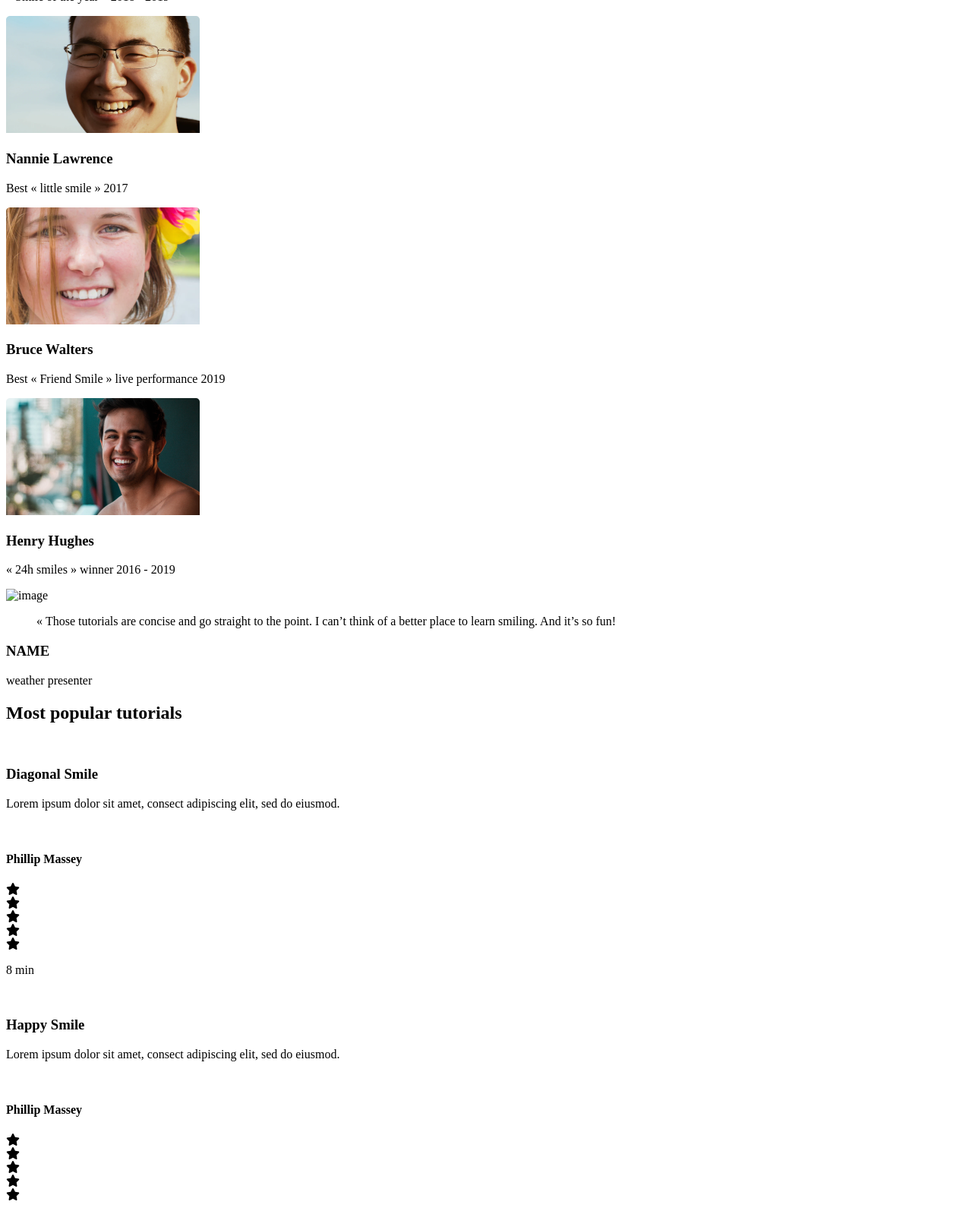
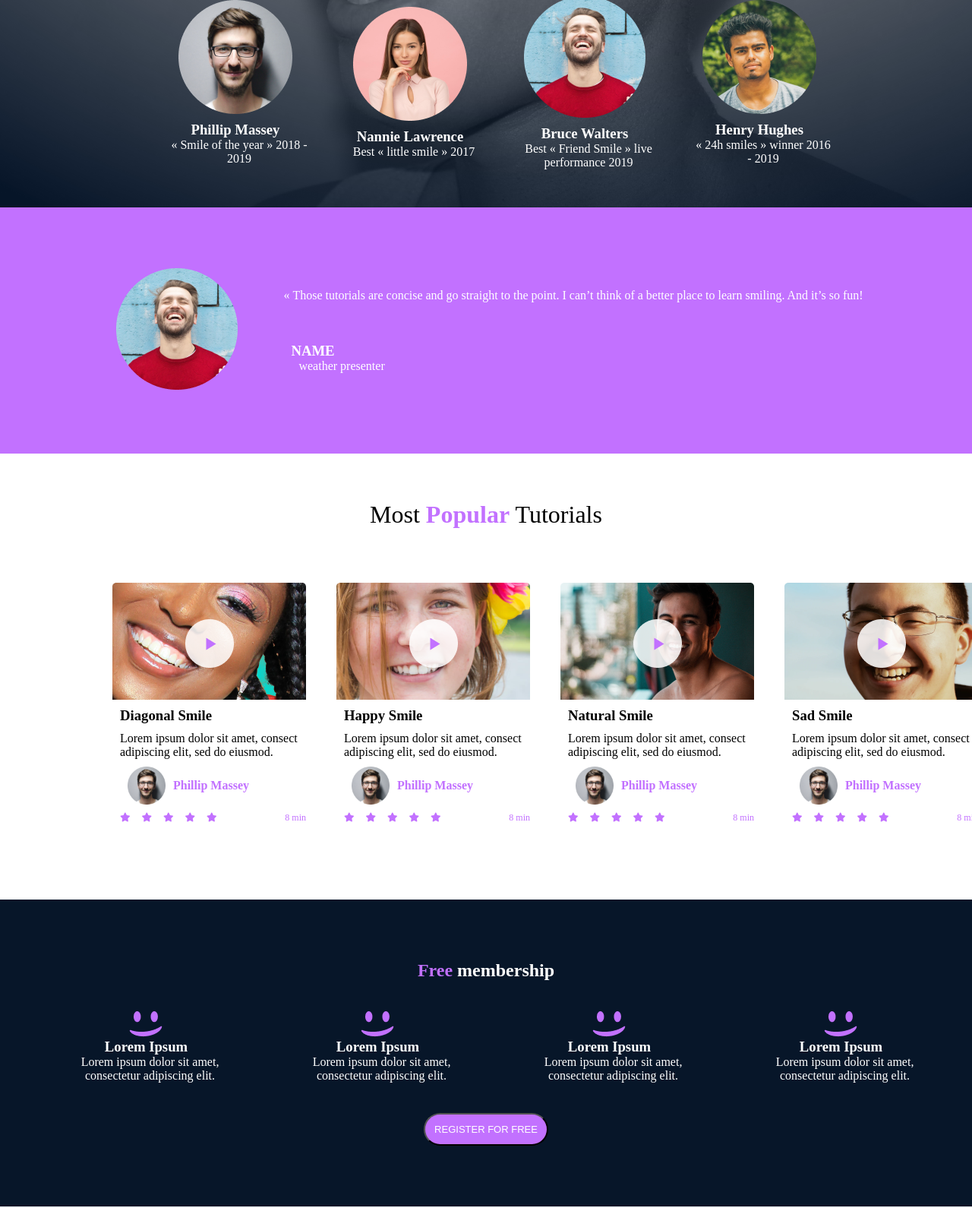
Before and after one commit to enehizy/alx_html_css, a plain HTML site: page css_advanced/index.html in a window 1280 px wide. Shown: the part 577-2167 px from the top of the page at 76% size. Drawn offline with Linux system fonts and the light colour scheme.

Commit message:
finished

```diff
--- a/css_advanced/index.html
+++ b/css_advanced/index.html
@@ -10,9 +10,9 @@
 <body>
     <header>
         <nav>
-            <img src="https://fakeimg.pl/250x250?text=Sample+Logo" alt="logo">
+            <img src="./images/logo.png" alt="logo">
 
-            <ul>
+            <ul class="nav_links">
                 <li><a href="#">COURSE</a></li>
                 <li><a href="#">PRICING</a></li>
                 <li><a href="#">LOGIN</a></li>
@@ -21,61 +21,79 @@
 
     </header>
     <main>
-        <section>
-            <div>
-                <h1>Get schooled</h1>
+        <section >
+            <div class="main_title_container">
+                <h1 class="main_title">Get schooled</h1>
+                <div class="span_container">
                     <span>SMILES</span>
                     <span>GRIN</span>
                     <span>LAUGH</span>
-                <button>REGISTER FOR FREE</button>
                 </div>
-            <div>
-                <h2>Learn from the pros</h2>
-                <div>
-                    <div>
-                        <img src="./images/1 (3).png" alt="">
+
+
+
+                <button class="register_button">REGISTER FOR FREE</button>
+            </div>
+            <div class="learn_from_the_pros">
+                <h2><span>learn</span>from the pros</h2>
+                <div class="pros_container">
+                    <div class="pros_card">
+                        <img src="./images/1.png" alt="">
                         <h3>Phillip Massey</h3>
                         <p>« Smile of the year » 2018 - 2019</p>
                     </div>
-                    <div>
-                        <img src="./images/6.png" alt="">
+                    <div class="pros_card">
+                        <img src="./images/3.png" alt="">
                         <h3>Nannie Lawrence</h3>
                         <p>Best « little smile » 2017</p>
                     </div>
-                    <div>
-                        <img src="./images/7.png" alt="">
+                    <div class="pros_card">
+                        <img src="./images/5.png" alt="">
                         <h3>Bruce Walters</h3>
                         <p>Best « Friend Smile » live performance 2019</p>
                     </div>
-                    <div>
-                        <img src="./images/8.png" alt="">
+                    <div class="pros_card">
+                        <img src="./images/4.png" alt="">
                         <h3>Henry Hughes</h3>
                         <p>« 24h smiles » winner 2016 - 2019</p>
                     </div>
                 </div>
             </div>
         </section>
-        <section>
+        <section class="testimonial">
             <div>
-                <img src="./images/Bitmap.png" alt="image">
+                <img src="./images/5.png" alt="image">
             </div>
+            <div class="testimonial_card_details">
+                <blockquote>« Those tutorials are concise and go straight to the point. I can’t think of a better place to learn smiling. And it’s so fun!</blockquote>
                 <div>
-                <blockquote>« Those tutorials are concise and go straight to the point. I can’t think of a better place to learn smiling. And it’s so fun!</blockquote>
                     <h3>NAME</h3>
                     <P>weather presenter</P>
                 </div>
+
+            </div>
         </section>
-        <section>
-            <h2>Most popular tutorials</h2>
-            <div>
-                <img src="./images/Bitmap (1).png" alt="">
+        <section class="most_popular_tutorials">
+            <h2>Most <span>popular</span> tutorials</h2>
+            <div class="popular_tutorials_card_container">
+            <div class="popular_tutorails_card">
+                <button class="play_button">
+                    <img src="./images/play.png"/>
+                </button>
+
+
+                <img src="./images/9.png" alt="">
                 <h3>Diagonal Smile</h3>
                 <p>Lorem ipsum dolor sit amet, consect adipiscing elit, sed do eiusmod.</p>
-                <div>
-                    <img src="./images/1 (3).png" alt="">
+                <div class="avatar_container">
+                    <div class="avatar">
+                     <img src="./images/1.png" alt="">
+                     </div>
                      <h4>Phillip Massey</h4>
+
                 </div>
-                <div>
+                <div class="ratings_container">
+                    <div class="ratings">
                         <div><i class="fa-solid fa-star"></i></div>
                         <div><i class="fa-solid fa-star"></i></div>
                         <div><i class="fa-solid fa-star"></i></div>
@@ -84,15 +102,24 @@
                     </div>
                     <p>8 min</p>
                 </div>
-            <div>
-                <img src="./images/Bitmap (4).png" alt="">
+
+            </div>
+            <div class="popular_tutorails_card">
+                <button class="play_button">
+                    <img src="./images/play.png"/>
+                </button>
+                <img src="./images/7.png" alt="">
                 <h3>Happy Smile</h3>
                 <p>Lorem ipsum dolor sit amet, consect adipiscing elit, sed do eiusmod.</p>
-                <div>
-                    <img src="./images/1 (3).png" alt="">
+                <div class="avatar_container">
+                    <div class="avatar">
+                      <img src="./images/1.png" alt="">
+                      </div>
                       <h4>Phillip Massey</h4>
+
                 </div>
-                <div>
+                <div class="ratings_container">
+                    <div class="ratings">
                         <div><i class="fa-solid fa-star"></i></div>
                         <div><i class="fa-solid fa-star"></i></div>
                         <div><i class="fa-solid fa-star"></i></div>
@@ -101,15 +128,23 @@
                     </div>
                     <p>8 min</p>
                 </div>
-            <div>
-                <img src="./images/Bitmap (3).png" alt="">
+
+            </div>
+            <div class="popular_tutorails_card">
+                <button class="play_button">
+                    <img src="./images/play.png"/>
+                </button>
+                <img src="./images/8.png" alt="">
                 <h3>Natural Smile</h3>
                 <p>Lorem ipsum dolor sit amet, consect adipiscing elit, sed do eiusmod.</p>
-                <div>
-                    <img src="./images/1 (3).png" alt="">
+                <div class="avatar_container">
+                    <div class="avatar">
+                     <img src="./images/1.png" alt=""/>
+                    </div>
                     <h4>Phillip Massey</h4>
                 </div>
-                <div>
+                <div class="ratings_container">
+                    <div class="ratings">
                         <div><i class="fa-solid fa-star"></i></div>
                         <div><i class="fa-solid fa-star"></i></div>
                         <div><i class="fa-solid fa-star"></i></div>
@@ -118,15 +153,24 @@
                     </div>
                     <p>8 min</p>
                 </div>
-            <div>
-                <img src="./images/Bitmap (2).png" alt="">
+
+            </div>
+            <div class="popular_tutorails_card">
+                <button class="play_button">
+                    <img src="./images/play.png"/>
+                </button>
+                <img src="./images/6.png" alt="">
                 <h3>Sad Smile</h3>
                 <p>Lorem ipsum dolor sit amet, consect adipiscing elit, sed do eiusmod.</p>
-                <div>
-                    <img src="./images/1 (3).png" alt="">
+                <div class="avatar_container">
+                    <div class="avatar">
+                        <img src="./images/1.png" alt="">
+                    </div>
+
                     <h4>Phillip Massey</h4>
                 </div>
-                <div>
+                <div class="ratings_container">
+                    <div class="ratings">
                         <div><i class="fa-solid fa-star"></i></div>
                         <div><i class="fa-solid fa-star"></i></div>
                         <div><i class="fa-solid fa-star"></i></div>
@@ -135,34 +179,40 @@
                     </div>
                     <p>8 min</p>
                 </div>
+
+            </div>
+            </div></div>
         </section>
-        <section>
-            <h2>Free membership</h2>
+        <section class="free_membership">
+            <h2> <span>Free</span> membership</h2>
+            <div class="free_membership_card_container">
             <div>
-                <img src="./images/smile.svg" alt="">
+                <img src="./images/smile.png" alt="">
                 <h3>Lorem Ipsum</h3>
                 <p>Lorem ipsum dolor sit amet, consectetur adipiscing elit.</p>
             </div>
             <div>
-                <img src="./images/smile.svg" alt="">
+                <img src="./images/smile.png" alt="">
                 <h3>Lorem Ipsum</h3>
                 <p>Lorem ipsum dolor sit amet, consectetur adipiscing elit.</p>
             </div>
             <div>
-                <img src="./images/smile.svg" alt="">
+                <img src="./images/smile.png" alt="">
                 <h3>Lorem Ipsum</h3>
                 <p>Lorem ipsum dolor sit amet, consectetur adipiscing elit.</p>
             </div>
             <div>
-                <img src="./images/smile.svg" alt="">
+                <img src="./images/smile.png" alt="">
                 <h3>Lorem Ipsum</h3>
                 <p>Lorem ipsum dolor sit amet, consectetur adipiscing elit.</p>
             </div>
-            <button>REGISTER FOR FREE</button>
+
+            </div>
+            <button class="register_button">REGISTER FOR FREE</button>
         </section>
-        <section>
+        <section class="faq">
             <h2>F.A.Q</h2>
-            <div>
+            <div class="faq_body">
                 <div>
                     <div>
                         <h3>How does this work?</h3>
@@ -194,11 +244,12 @@
                 </div>
             </div>
             </section>
+        </section>
     </main>
     <footer>
         <section>
-            <div>
-                <img src="https://fakeimg.pl/250x250?text=Sample+Logo" alt="logo">
+            <div class="footer_links">
+                <img src="./images/logo.png" alt="logo">
                 <div>
                     <i class="fa-brands fa-facebook"></i>
                     <i class="fa-brands fa-twitter"></i>
--- a/css_advanced/styles.css
+++ b/css_advanced/styles.css
@@ -0,0 +1,270 @@
+*,html{
+    box-sizing:border-box;
+    margin:0;
+    padding:0;
+
+   --purple : #C271FF;
+   --blue : #071629;
+}
+body{
+
+
+    background-image: url('./images/Object.png');
+    background-repeat: no-repeat;
+}
+button{
+    cursor: pointer;
+}
+header{
+ max-width: 1200px;
+     width:80%;
+    margin:auto;
+}
+/* .hero_section{
+    background-image: url('./images/Object.png');
+} */
+header{
+    margin-top: 37px;
+}
+ul{
+    list-style-type: none
+}
+a{
+    text-decoration: none;
+    color:white;
+}
+nav {
+    display: flex;
+    justify-content: space-between;
+}
+.nav_links{
+    display: flex;
+    gap:30px
+}
+.main_title_container{
+    margin-top:120px;
+    display: flex;
+    flex-direction: column;
+    align-items: center;
+    color:white;
+    gap:20px
+}
+.main_title{
+    font-size: 120px;
+}
+.span_container{
+    display: flex;
+    justify-content: center;
+    gap:30px;
+}
+.span_container >span{
+    display: block;
+    font-size: 15px;
+}
+.register_button{
+    background-color: var(--purple);
+    color:white;
+    padding:12px;
+    border-radius: 50px;
+   font-size: 13px;
+
+}
+.learn_from_the_pros{
+    display: flex;
+    flex-direction: column;
+    align-items: center;
+    color:white;
+}
+.learn_from_the_pros > h2{
+    font-size: 32px;
+    font-weight: 200;
+
+    margin-top: 100px ;
+
+}
+.learn_from_the_pros >h2 >span{
+    color:var(--purple);
+    font-weight: 900;
+    font-size: 32px;
+    margin: 0px 10px;
+    text-transform: capitalize;
+}
+.pros_container{
+    display: flex;
+    gap:30px;
+    margin-top: 10px;
+
+}
+.pros_card{
+    width:200px;
+    display: flex;
+    flex-direction: column;
+    align-items: center;
+    justify-content: center;
+    text-align: center;
+    white-space: wrap;
+    padding-bottom: 50px;
+    /* margin-bottom: 160px ; */
+}
+.pros_card > h3{
+    margin-top:10px;
+}
+.testimonial{
+    display:flex;
+    justify-content: center;
+    /* align-items: center; */
+    gap:50px;
+    background-color: var(--purple);
+    margin-left:0;
+    margin-right: 0;
+    max-width: 100%;
+    padding:80px;
+    color:white;
+}
+.testimonial_card_details{
+    display: flex;
+    flex-direction: column;
+    justify-content: space-around;
+    align-items: space-between;
+}
+.most_popular_tutorials{
+    display: flex;
+    flex-direction: column;
+    align-items: center ;
+    margin-top: 60px;}
+
+.most_popular_tutorials >h2{
+    font-size: 32px;
+    line-height: 40px;
+    font-weight: 200;
+    text-transform: capitalize;
+}
+.most_popular_tutorials > h2 > span{
+    font-weight: 700;
+    color:var(--purple);
+
+}
+.popular_tutorials_card_container{
+    display:flex;
+    max-width: 1200px;
+    width:80%;
+    margin:auto;
+    margin-top: 70px;
+    gap:30px;
+}
+.popular_tutorails_card{
+    display:flex;
+    flex-direction: column;
+    gap:10px;
+}
+.popular_tutorails_card > h3,p,div{
+    padding-left:10px;
+    position: relative;
+}
+.popular_tutorails_card > div >h4{
+    color:var(--purple)
+}
+.ratings_container{
+    display: flex;
+    font-size: 12px;
+    justify-content: space-between;
+    padding-left: 0px;
+    color:var(--purple);
+}
+.ratings{
+    display: flex;
+
+    padding-left: 0px;
+    gap:5px;
+}
+.avatar{
+    width:60px;
+    height:50px;
+}
+.avatar >img{
+    widtH:100%;
+    height:100%;
+}
+.avatar_container{
+    display: flex;
+    align-items: center;
+    gap:10px;
+}
+.play_button{
+    border: 0;
+    margin:0;
+    background-color: transparent;
+    position: absolute;
+    left:40%;
+    top:15%;
+
+
+}
+.free_membership{
+    background-color: var(--blue);
+    color:white;
+    display: flex;
+    flex-direction: column;
+    align-items: center;
+    justify-content: center;
+    padding:80px 0px;
+    margin-top:100px;
+    gap:40px;
+
+}
+.free_membership >h2> span{
+    color: var(--purple);
+}
+.free_membership_card_container{
+    display: flex;
+    gap:30px;
+    max-width: 1200px;
+
+}
+.free_membership_card_container >div{
+    display: flex;
+    flex-direction: column;
+    justify-content: center;
+    align-items: center;
+    text-align: center;
+}
+.faq{
+    display:flex;
+    flex-direction: column;
+    justify-content: center;
+    align-items: center;
+}
+.faq h2{
+    font-size: 60px;
+    margin-top:80px;
+    font-weight: 300;
+}
+.faq_body{
+    display:flex;
+   max-width: 1200px;
+   width:80%;
+
+
+}
+
+.faq_body h3{
+    margin-top: 40px;
+    margin-bottom: 20px;
+
+}
+footer{
+    background-color: var(--blue);
+    color:white;
+   text-align: center;
+   padding:70px;
+   margin-top:50px;
+
+}
+.footer_links{
+    display: flex;
+    justify-content: space-between;
+   max-width: 1200px;
+   margin: auto;
+
+
+}
```
Lines whose indentation alone changed are shown as unchanged.
